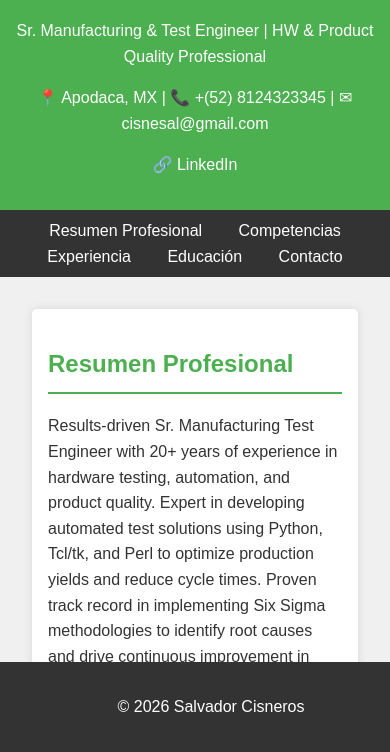
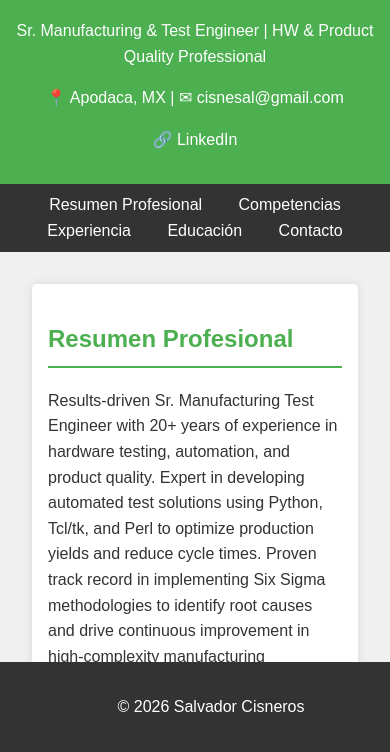
Before and after one commit to Salcisgo/Portafolio-Salvador, a plain HTML site: page index.html in a window 390 px wide. Shown: the part 92-844 px from the top of the page. Drawn offline with Linux system fonts and the light colour scheme.

Commit message:
Remove phone number from header and contact section

```diff
--- a/index.html
+++ b/index.html
@@ -10,7 +10,7 @@
     <header>
         <h1>Salvador Cisneros</h1>
         <p>Sr. Manufacturing & Test Engineer | HW & Product Quality Professional</p>
-        <p>📍 Apodaca, MX | 📞 +(52) 8124323345 | ✉ cisnesal@gmail.com</p>
+        <p>📍 Apodaca, MX | ✉ cisnesal@gmail.com</p>
         <p>🔗 <a href="https://www.linkedin.com/in/salvadorcisneros/" target="_blank">LinkedIn</a></p>
     </header>
     <nav>
@@ -90,7 +90,6 @@
         <section id="contact">
             <h2>Contacto</h2>
             <p>📍 Apodaca, MX</p>
-            <p>📞 +(52) 8124323345</p>
             <p>✉ cisnesal@gmail.com</p>
             <p>🔗 <a href="https://www.linkedin.com/in/salvadorcisneros/" target="_blank">LinkedIn</a></p>
         </section>
```
